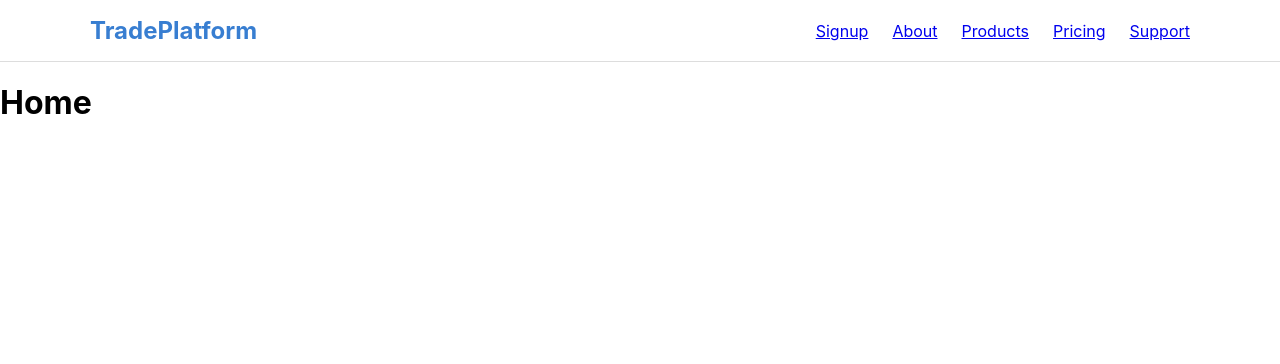
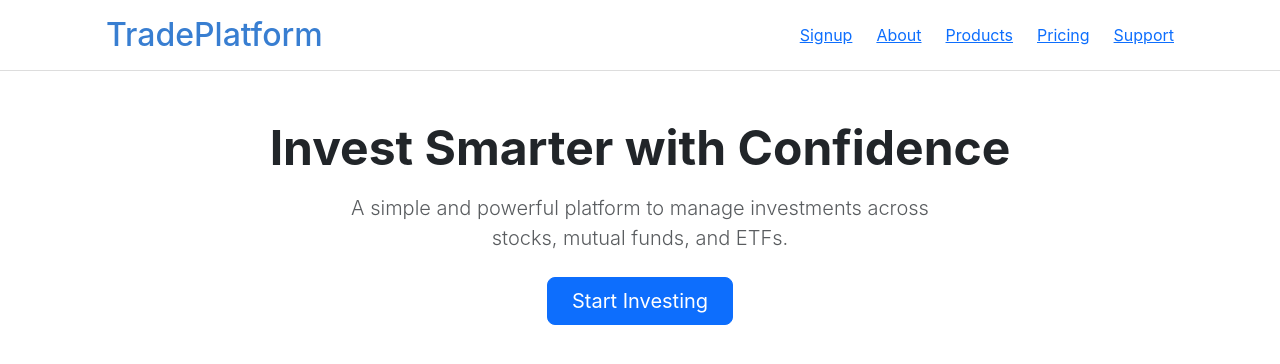
Before and after one commit to Samridhi001/trading-platform-mern, a React (Create React App) app in the folder client/: page / in a window 1280 px wide. Shown: the top 364 px of the page. Built offline with nearby package versions, Linux system fonts and the light colour scheme.

Commit message:
Update client gitignore to exclude node_modules and env files

```diff
--- a/client/src/App.js
+++ b/client/src/App.js
@@ -1,12 +1,14 @@
 import { BrowserRouter, Routes, Route } from "react-router-dom";
 import Navbar from "./components/Navbar";
+import Home from "./pages/Home/Home";
+
 
 function App() {
   return (
     <BrowserRouter>
       <Navbar />
       <Routes>
-        <Route path="/" element={<h1>Home</h1>} />
+        <Route path="/" element={<Home />} />
         <Route path="/signup" element={<h1>Signup Page</h1>} />
         <Route path="/about" element={<h1>About Page</h1>} />
         <Route path="/products" element={<h1>Products Page</h1>} />
--- a/client/src/index.js
+++ b/client/src/index.js
@@ -1,3 +1,4 @@
+import "bootstrap/dist/css/bootstrap.min.css";
 import React from "react";
 import ReactDOM from "react-dom/client";
 import App from "./App";
--- /dev/null
+++ b/client/src/pages/Home/Hero.jsx
@@ -0,0 +1,20 @@
+function Hero() {
+  return (
+    <section className="container text-center py-5">
+      <h1 className="display-5 fw-bold mb-3">
+        Invest Smarter with Confidence
+      </h1>
+
+      <p className="lead text-muted mx-auto mb-4" style={{ maxWidth: "600px" }}>
+        A simple and powerful platform to manage investments across stocks,
+        mutual funds, and ETFs.
+      </p>
+
+      <button className="btn btn-primary btn-lg px-4">
+        Start Investing
+      </button>
+    </section>
+  );
+}
+
+export default Hero;
--- /dev/null
+++ b/client/src/pages/Home/Home.jsx
@@ -0,0 +1,11 @@
+import Hero from "./Hero";
+
+function Home() {
+  return (
+    <>
+      <Hero />
+    </>
+  );
+}
+
+export default Home;
--- /dev/null
+++ b/package.json
@@ -0,0 +1,5 @@
+{
+  "dependencies": {
+    "bootstrap": "^5.3.8"
+  }
+}
```
Also changed, not shown: 2 other files (tests, documents, lock files or other folders).
